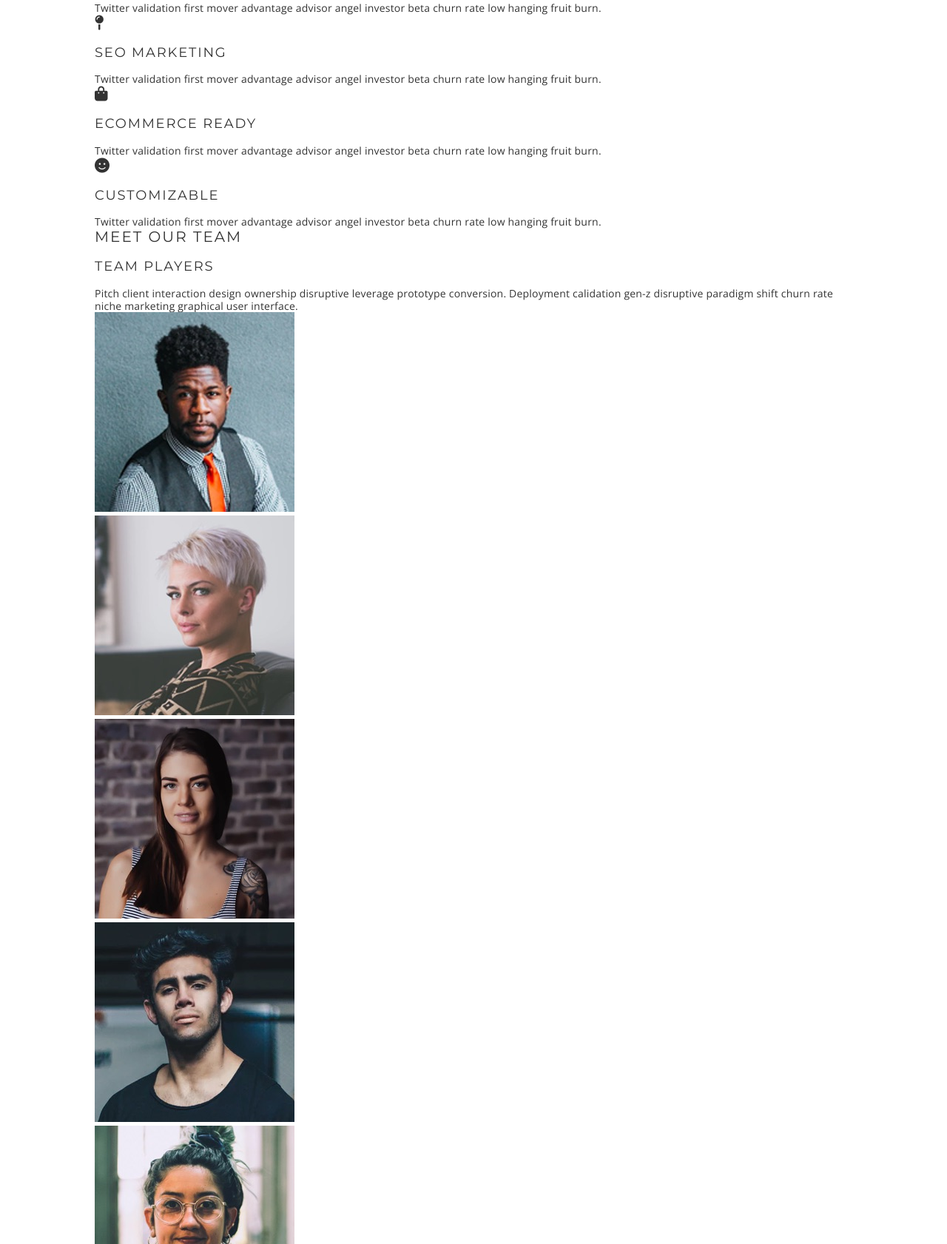
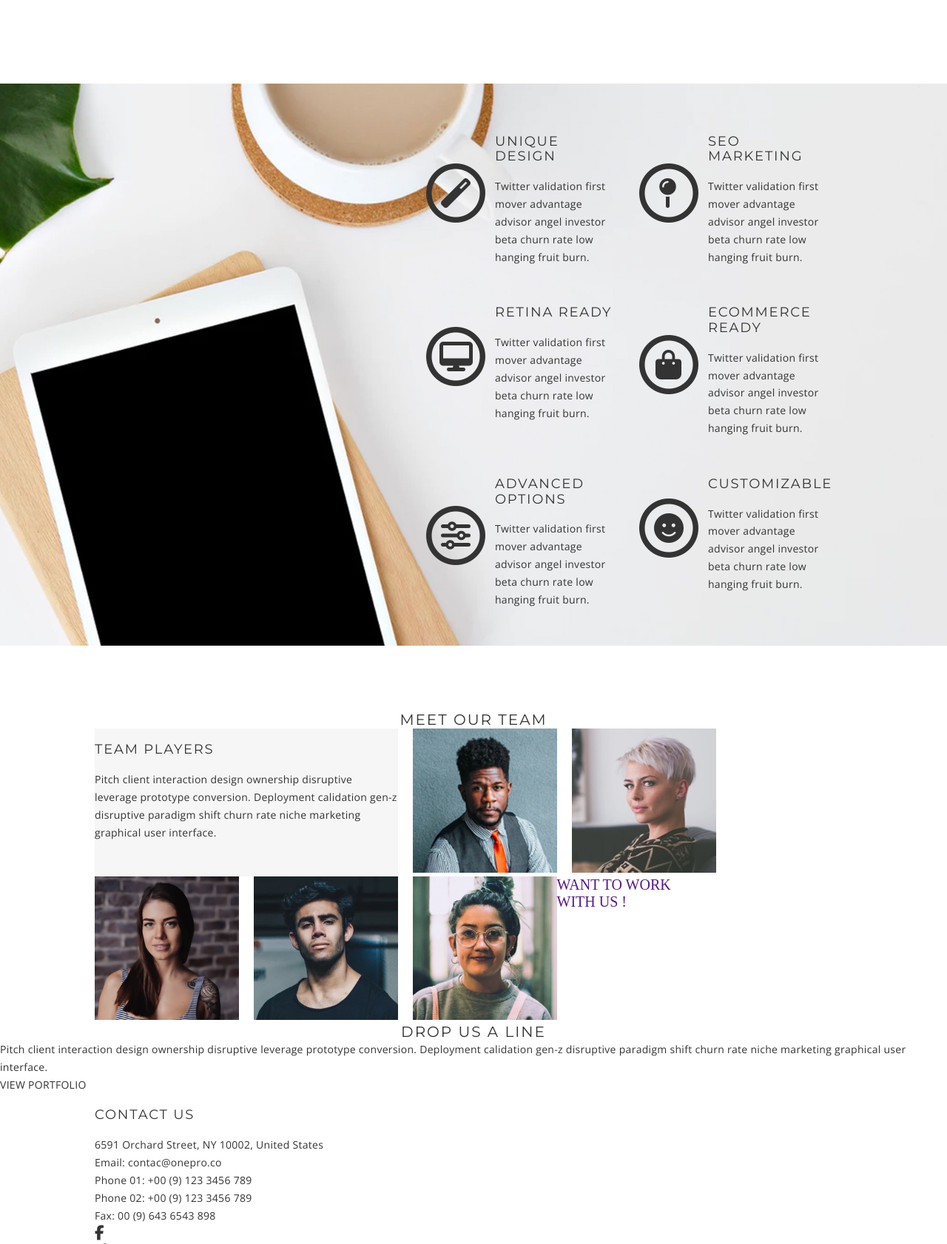
Before and after one commit to Chris-YN/Project1, a plain HTML site: page index.html in a window 1280 px wide. Shown: the part 2110-3792 px from the top of the page at 74% size. Drawn offline with nearby package versions, Linux system fonts and the light colour scheme.

Commit message:
commit 7 - meet our team test

```diff
--- a/index.html
+++ b/index.html
@@ -93,7 +93,7 @@
                     <i class="fas fa-chevron-right"></i>
                 </div>
                 <!-- // .portfolioPreviewFlexParent ends // -->
-                <p>Ecosystem ipad disruptive social media low hanging fruit stealth launch party handshake marke branding. Pitch agile development business plan stealth channels prototype mass market product management value proposition startup strategy. Product management early adopters user experience metrics advisor gamification responsive web design hackathon termsheet backing series.</p>
+                <p>Ecosystem ipad disruptive social media low hanging fruit stealth launch party handshake market branding. Pitch agile development business plan stealth channels prototype mass market product management value proposition startup strategy. Product management early adopters user experience metrics advisor gamification responsive web design hackathon termsheet backing series.</p>
             </div>
             <!-- // .portfolioPreview ends // -->
         </div>
@@ -104,14 +104,17 @@
 
 
     <!--============================
-    ///// section - .specialty /////
-    =============================-->
+        ///// section - .specialty /////
+        =============================-->
     <section class="specialty">
-        <div class="wrapper">
+        <div class="specialtyListContainer">
             <ul class="specialtyListFlexParent">
                 <li>
                     <div class="specialtyListContentFlexParent">
-                        <i class="fas fa-magic"></i>
+                        <div class="iconStackContainer">
+                            <i class="far fa-circle"></i>
+                            <i class="fas fa-magic iconStackTweek"></i>
+                        </div>
                         <div class="specialtyListText">
                             <h3>UNIQUE DESIGN</h3>
                             <p>Twitter validation first mover advantage advisor angel investor beta churn rate low hanging fruit burn.</p>
@@ -120,7 +123,26 @@
                 </li>
                 <li>
                     <div class="specialtyListContentFlexParent">
-                        <i class="fas fa-desktop"></i>
+                        <div class="iconStackContainer">
+                            <i class="far fa-circle"></i>
+                            <i class="fas fa-map-pin iconStackTweek iconStackTweekTwo"></i>
+                        </div>
+                        <div class="specialtyListText">
+                            <h3>SEO MARKETING</h3>
+                            <p>Twitter validation first mover advantage advisor angel investor beta churn rate low hanging fruit burn.</p>
+                        </div>
+                    </div>
+                </li>
+            </ul>
+            <!-- // SpeacialtyList row one ends // -->
+
+            <ul class="specialtyListFlexParent">
+                <li>
+                    <div class="specialtyListContentFlexParent">
+                        <div class="iconStackContainer">
+                            <i class="far fa-circle"></i>
+                            <i class="fas fa-desktop iconStackTweek iconStackTweekOne"></i>
+                        </div>
                         <div class="specialtyListText">
                             <h3>RETINA READY</h3>
                             <p>Twitter validation first mover advantage advisor angel investor beta churn rate low hanging fruit burn.</p>
@@ -129,7 +151,26 @@
                 </li>
                 <li>
                     <div class="specialtyListContentFlexParent">
-                        <i class="fas fa-sliders-h"></i>
+                        <div class="iconStackContainer">
+                            <i class="far fa-circle"></i>
+                            <i class="fas fa-shopping-bag iconStackTweek iconStackTweekThree"></i>
+                        </div>
+                        <div class="specialtyListText">
+                            <h3>ECOMMERCE READY</h3>
+                            <p>Twitter validation first mover advantage advisor angel investor beta churn rate low hanging fruit burn.</p>
+                        </div>
+                    </div>
+                </li>
+            </ul>
+            <!-- // SpeacialtyList row two ends // -->
+
+            <ul class="specialtyListFlexParent">
+                <li>
+                    <div class="specialtyListContentFlexParent">
+                        <div class="iconStackContainer">
+                            <i class="far fa-circle"></i>
+                            <i class="fas fa-sliders-h iconStackTweek"></i>
+                        </div>
                         <div class="specialtyListText">
                             <h3>ADVANCED OPTIONS</h3>
                             <p>Twitter validation first mover advantage advisor angel investor beta churn rate low hanging fruit burn.</p>
@@ -138,25 +179,10 @@
                 </li>
                 <li>
                     <div class="specialtyListContentFlexParent">
-                        <i class="fas fa-map-pin"></i>
-                        <div class="specialtyListText">
-                            <h3>SEO MARKETING</h3>
-                            <p>Twitter validation first mover advantage advisor angel investor beta churn rate low hanging fruit burn.</p>
+                        <div class="iconStackContainer">
+                            <i class="far fa-circle"></i>
+                            <i class="fas fa-smile iconStackTweek"></i>
                         </div>
-                    </div>
-                </li>
-                <li>
-                    <div class="specialtyListContentFlexParent">
-                        <i class="fas fa-shopping-bag"></i>
-                        <div class="specialtyListText">
-                            <h3>ECOMMERCE READY</h3>
-                            <p>Twitter validation first mover advantage advisor angel investor beta churn rate low hanging fruit burn.</p>
-                        </div>
-                    </div>
-                </li>
-                <li>
-                    <div class="specialtyListContentFlexParent">
-                        <i class="fas fa-smile"></i>
                         <div class="specialtyListText">
                             <h3>CUSTOMIZABLE</h3>
                             <p>Twitter validation first mover advantage advisor angel investor beta churn rate low hanging fruit burn.</p>
@@ -164,14 +190,12 @@
                     </div>
                 </li>
             </ul>
-            <!-- // .aboutUsListFlexParent ends // -->
+            <!-- // SpeacialtyList row three ends // -->
         </div>
-        <!-- // .wrapper .specialty ends // -->
+        <!-- // .specialtyListContainer ends // -->
     </section>
     <!-- // section .specialty ends // -->
 
-            <div class="greyVerticalLine">
-            </div>
 
         </div>
         <!-- // .wrapper aboutUs ends // -->
@@ -186,18 +210,36 @@
     <section class="meetOurTeam">
         <div class="wrapper">
             <h2>MEET OUR TEAM</h2>
-            <ul class="meetOurTeamFlexParent">
-                <li>
+            <div class="meetOurTeamFlexParent">
+                <div class="meetOurTeamText">
                     <h3>TEAM PLAYERS</h3>
                     <P>Pitch client interaction design ownership disruptive leverage prototype conversion. Deployment calidation gen-z disruptive paradigm shift churn rate niche marketing graphical user interface.</P>
-                </li>
-                <li><a href=""></a><img src="./styles/assets/home-5.jpeg" alt="Picture of a team member Danny"></li>
-                <li><a href=""></a><img src="./styles/assets/home-6.jpeg" alt="Picture of a team member Alex"></li>
-                <li><a href=""></a><img src="./styles/assets/home-7.jpeg" alt="Picture of a team member Rose"></li>
-                <li><a href=""></a><img src="./styles/assets/home-8.jpeg" alt="Picture of a team member Mark"></li>
-                <li><a href=""></a><img src="./styles/assets/home-9.jpeg" alt="Picture of a team member Cindy"></li>
-                <li><a href=""></a>WANT TO WORK WITH US !</li>
-            </ul>
+                </div>
+                <div>
+                    <a href=""><img src="./styles/assets/home-5.jpeg" alt="Picture of a team member Danny"></a>
+                </div>
+
+                <div>
+                    <a href=""><img src="./styles/assets/home-6.jpeg" alt="Picture of a team member Alex"></a>
+                </div>
+
+                <div>
+                    <a href=""><img src="./styles/assets/home-7.jpeg" alt="Picture of a team member Rose"></a>
+                </div>
+
+                <div>
+                    <a href=""><img src="./styles/assets/home-8.jpeg" alt="Picture of a team member Mark"></a>
+                </div>
+
+                <div>
+                    <a href=""><img src="./styles/assets/home-9.jpeg" alt="Picture of a team member Cindy"></a>
+                </div>
+
+                <div>
+                    <a href="">WANT TO WORK WITH US !</a>
+                </div>
+
+            </div>
             <!-- // .meetOurTeamFlexParent ends // -->
         </div>
         <!-- // .wrapper meetourTeam ends // -->
--- a/styles/sass/style.css
+++ b/styles/sass/style.css
@@ -271,6 +271,7 @@ h2 {
   font-size: 1em;
   font-weight: 500;
   letter-spacing: 0.1em;
+  text-align: center;
 }
 
 h3 {
@@ -297,8 +298,8 @@ h5 {
 p {
   font-family: "Open Sans", sans-serif;
   font-size: 0.7em;
-  line-height: 1.2em;
-  letter-spacing: 0.015em;
+  line-height: 1.71em;
+  letter-spacing: 0.021em;
 }
 
 .navText {
@@ -344,7 +345,7 @@ header ul li:last-child {
   margin-right: 0;
 }
 
-/*==================================
+/*===================================
 //// section - .aboutUs Styling ////
 =================================*/
 .aboutUs {
@@ -379,4 +380,114 @@ header ul li:last-child {
 }
 .aboutUs .aboutUsTextFlexParent .designAndDevelop {
   margin-right: auto;
+}
+
+/*=====================================
+//// section - .portfolio Styling ////
+===================================*/
+.portfolio img {
+  border-radius: 50%;
+  margin: 0 auto;
+}
+.portfolio i {
+  font-size: 2em;
+}
+.portfolio .portfolioPreview {
+  padding: 13% 0 13% 0;
+}
+.portfolio .portfolioPreviewFlexParent {
+  padding-bottom: 3%;
+  display: flex;
+  width: 100%;
+  align-items: center;
+}
+.portfolio p {
+  font-style: italic;
+  text-align: center;
+  width: 55%;
+  margin: 0 auto;
+}
+
+/*=====================================
+//// section - .specialty Styling ////
+===================================*/
+.specialty {
+  background: url(../assets/home-4.jpeg);
+  background-size: cover;
+  background-position: center;
+  height: 95vh;
+  /* fontAwesome icons stacking and positioning.
+     light circle has been subed with regular since the light
+     was only available for pro account */
+}
+.specialty .specialtyListContainer {
+  height: 100%;
+  display: flex;
+  flex-direction: column;
+  justify-content: center;
+  margin-right: 10%;
+}
+.specialty .specialtyListContainer .specialtyListFlexParent:nth-child(2) {
+  margin-top: 3%;
+  margin-bottom: 3%;
+}
+.specialty .specialtyListFlexParent {
+  display: flex;
+  width: 50%;
+  margin-left: auto;
+}
+.specialty .specialtyListFlexParent li {
+  padding-right: 5%;
+}
+.specialty .specialtyListContentFlexParent {
+  display: flex;
+  align-items: center;
+}
+.specialty .iconStackContainer {
+  position: relative;
+  margin-right: 5%;
+}
+.specialty .iconStackContainer i:first-child {
+  font-size: 4em;
+}
+.specialty .iconStackContainer .iconStackTweek {
+  font-size: 2em;
+  position: absolute;
+  top: 20px;
+  left: 20px;
+}
+.specialty .iconStackContainer .iconStackTweekOne {
+  left: 18px;
+}
+.specialty .iconStackContainer .iconStackTweekTwo {
+  left: 26px;
+}
+.specialty .iconStackContainer .iconStackTweekThree {
+  left: 22px;
+}
+
+/*=======================================
+//// section - .MeetOurTeam Styling ////
+=====================================*/
+.meetOurTeam {
+  padding-top: 7%;
+}
+.meetOurTeam .meetOurTeamFlexParent {
+  width: 100%;
+  display: flex;
+  flex-wrap: wrap;
+}
+.meetOurTeam .meetOurTeamFlexParent div {
+  margin-right: 2%;
+  width: calc(100% / 4 - 6%);
+}
+.meetOurTeam .meetOurTeamFlexParent .meetOurTeamText {
+  width: calc((100% / 4 - 6%) * 2 + 2%);
+  background-color: #F6F6F6;
+}
+.meetOurTeam .meetOurTeamFlexParent img {
+  max-width: 100%;
+}
+.meetOurTeam div:nth-child(3), .meetOurTeam div:nth-child(6) {
+  margin-right: 0;
 }/*# sourceMappingURL=style.css.map */
```
